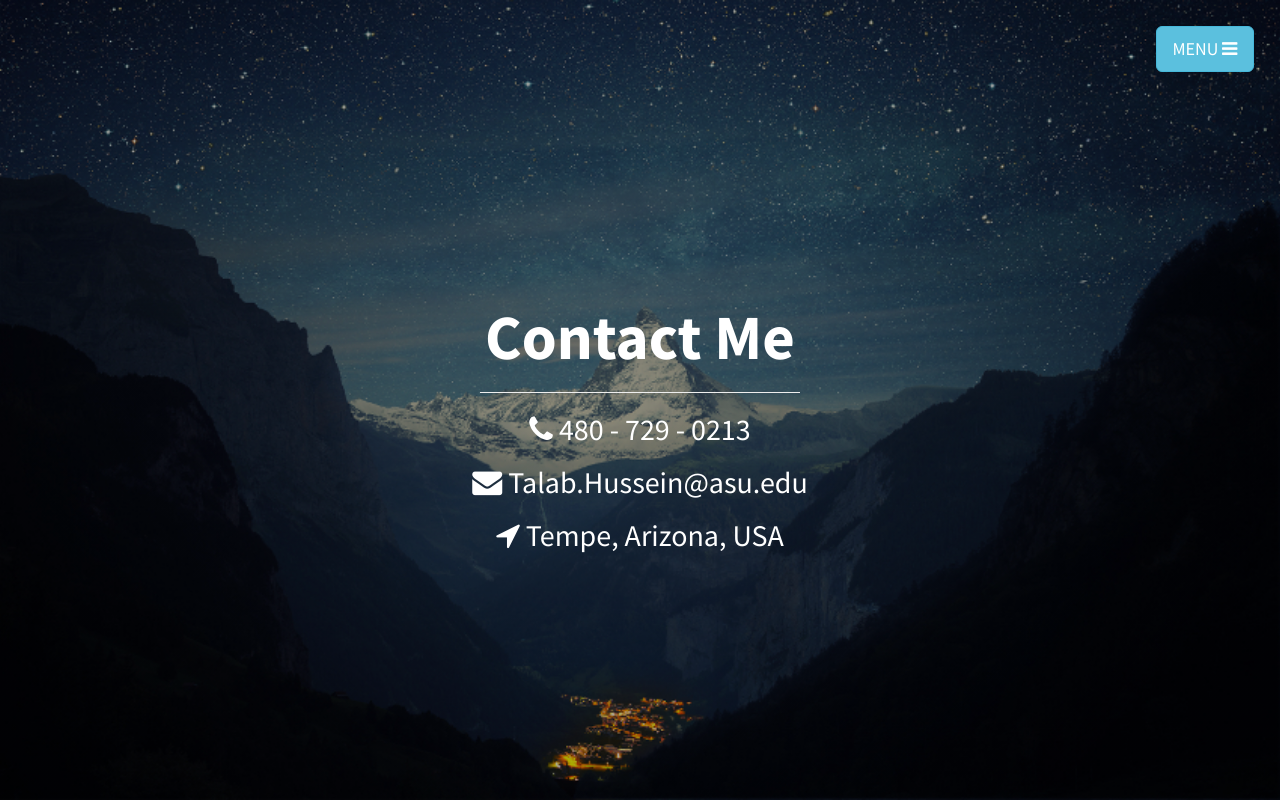
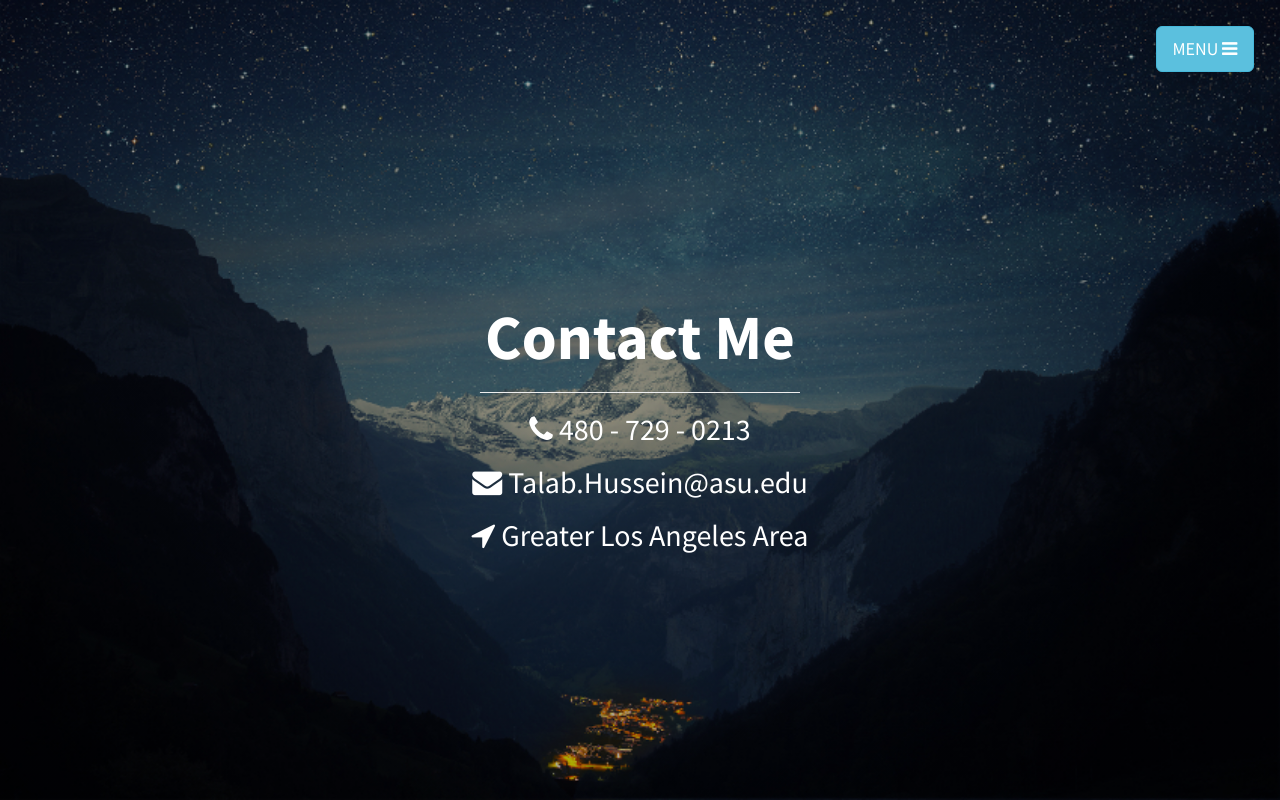
Before and after one commit to TalabH/mygithubpage, a plain HTML site: page contact.html in a window 1280 px wide. Drawn offline with nearby package versions, Linux system fonts and the light colour scheme.

Commit message:
Create contact.html

```diff
--- a/contact.html
+++ b/contact.html
@@ -65,7 +65,7 @@
                 <h2> <i class="fa fa-envelope" aria-hidden="true"></i></i> Talab.Hussein@asu.edu</h2>
 
                 <!-- Location -->
-                <h2> <i class="fa fa-location-arrow" aria-hidden="true"></i> Tempe, Arizona, USA</h2>
+                <h2> <i class="fa fa-location-arrow" aria-hidden="true"></i> Greater Los Angeles Area </h2>
             </div>
         </header>
 
```
